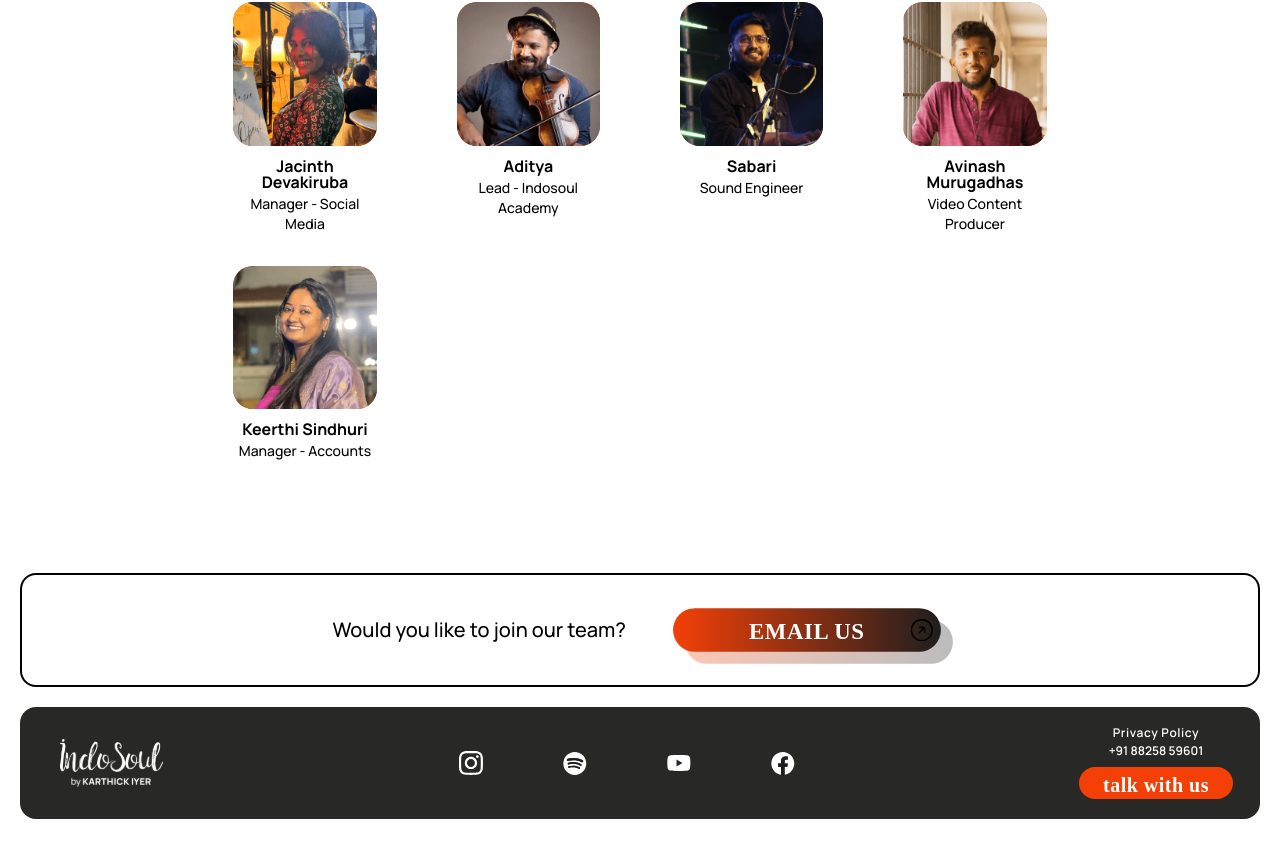
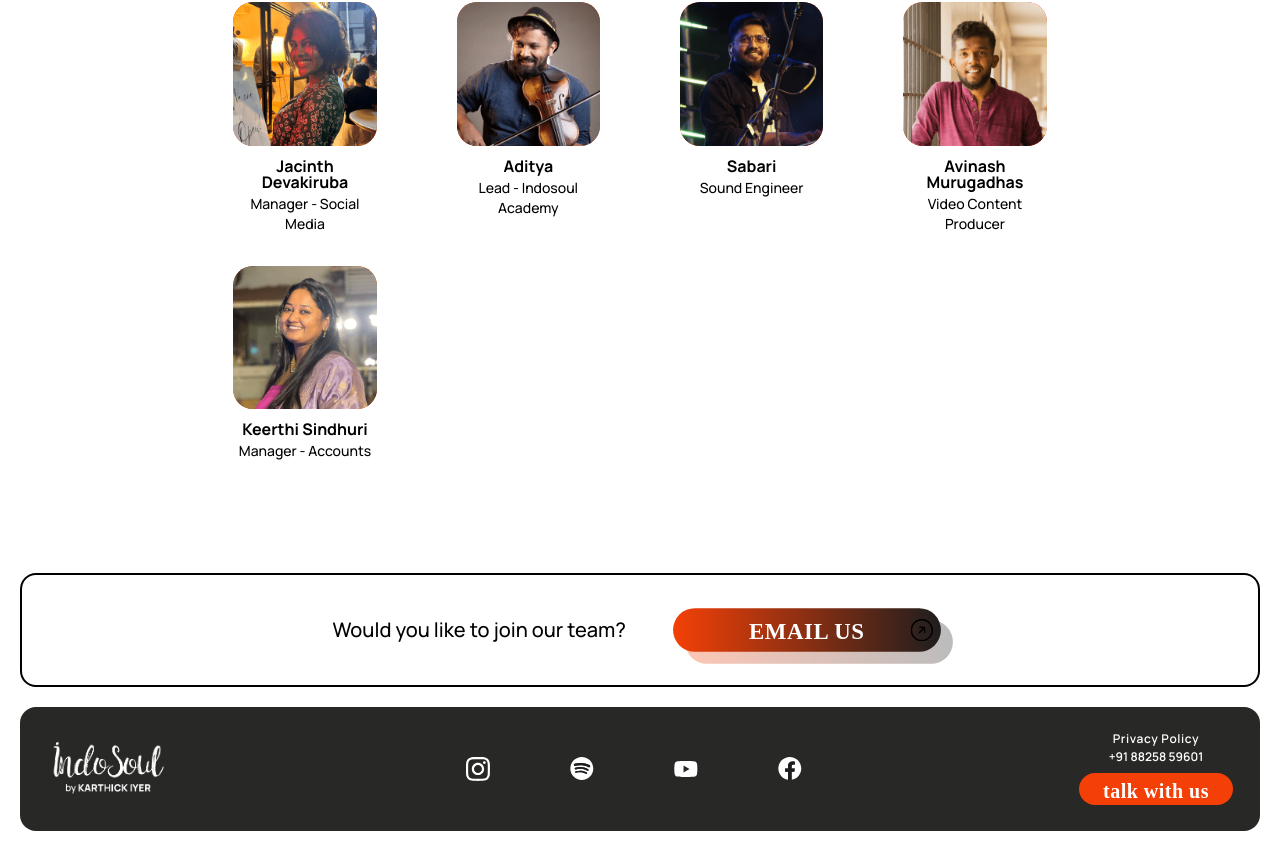
Before and after one commit to haroon3694/IndoSoul_Live, a React (Vite) app: page /about-us in a window 1280 px wide. Shown: the part 3990-4841 px from the top of the page. Built offline with nearby package versions, Linux system fonts and the light colour scheme; a web font is replaced by a local one.

Commit message:
fix: changed blurry logos and adjusted hero line spacing in flow page

```diff
--- a/src/components/global/Footer.tsx
+++ b/src/components/global/Footer.tsx
@@ -15,9 +15,9 @@ const Footer = () => {
         <>
             {/* desktop footer */}
             <div className={`hidden md:block w-full p-5 ${pathname === '/indo-soul-live' ? 'bg-black' : ''}`}>
-                <div className='w-full bg-[#282827] flex items-center p-5 px-10 rounded-2xl'>
+                <div className='w-full bg-[#282827] flex justify-between items-center p-5 pr-10 pl-5 rounded-2xl'>
                     <div className='flex gap-10 items-center w-fit'>
-                        <img src={findLogo(pathname)} className='w-32' alt="" />
+                        <img src={findLogo(pathname)} className='w-32 md:w-44' alt="" />
                     </div>
                     <div className='w-full flex justify-center items-center gap-10'>
                         <SocialMediaIcons />
--- a/src/pages/Flow.tsx
+++ b/src/pages/Flow.tsx
@@ -41,7 +41,7 @@ const Flow: React.FC = () => {
 
   const heroText = (
     <div className='max-w-md text-wrap'>
-      <h1 className='text-[1rem] leading-6 tracking-widest'>When creativity meets craftsmanship to give expression to an emotion, music is born</h1>
+      <h1 className='text-[1rem] leading-5 tracking-widest'>When creativity meets craftsmanship to give expression to an emotion, music is born</h1>
     </div>
   );
 
--- a/src/pages/MainLandingPage.tsx
+++ b/src/pages/MainLandingPage.tsx
@@ -10,7 +10,7 @@ import SoulCircle from '../components/landingpage/SoulCircle'
 import ArtistGallery from '../components/global/ArtistGallery'
 import { musicianGallery } from '../data/landingPageData'
 import heroImage from '../assets/landing/images/heroimages/hero.jpg'
-import logoIndosoul from '../assets/icons/indosoulLogoMain.svg'
+import logoIndosoul from '../assets/icons/indosoulLogoMain.png'
 import bgContainerImage from '../assets/landing/images/landingBgContainer.jpg'
 
 const MainLandingPage: React.FC = () => {
--- a/src/utils/helpers.ts
+++ b/src/utils/helpers.ts
@@ -1,4 +1,4 @@
-import logoIndosoul from '../assets/icons/indosoulLogoMain.svg'
+import logoIndosoul from '../assets/icons/indosoulLogoMain.png'
 import indoSoulLiveIcon from '../assets/indosoul/icons/indoSoulLiveFooterLogo.svg'
 import logoMainSoulSabhaWhite from '../assets/soulsabha/icons/soulSabhaLogo.png'
 import flowLogo from '../assets/flow/icons/flowLogo.png'
```
Also changed, not shown: src/assets/icons/indosoulLogoMain.png (added), src/assets/icons/indosoulLogoMain.svg (deleted).
